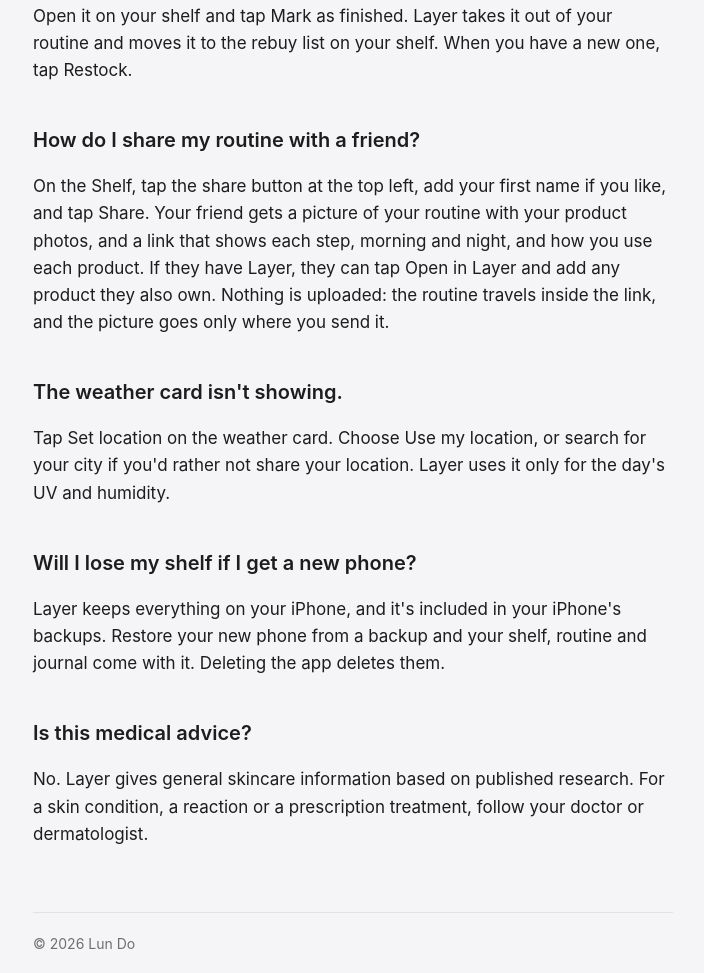
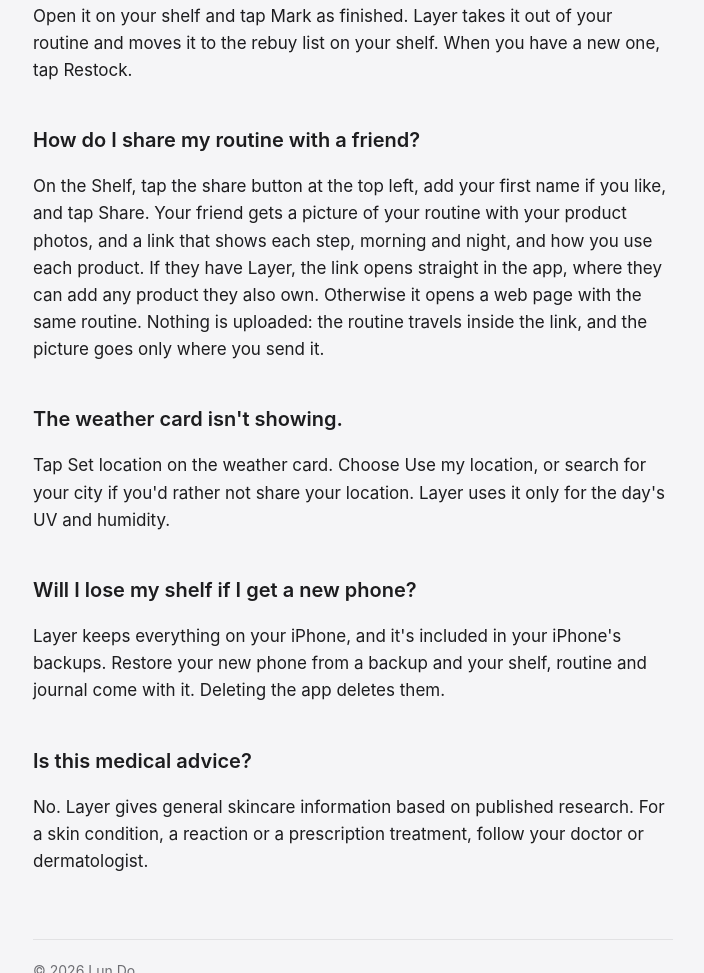
Before and after one commit to mark22d-kaijunumber8/layer, a plain HTML site: page support.html in a window 1280 px wide. Shown: the part 1298-2271 px from the top of the page, without its empty margins (287-991 px from the left). Drawn offline with Linux system fonts and the light colour scheme.

Commit message:
Shared links open in the app

```diff
--- a/support.html
+++ b/support.html
@@ -37,7 +37,7 @@
     <p>Open it on your shelf and tap Mark as finished. Layer takes it out of your routine and moves it to the rebuy list on your shelf. When you have a new one, tap Restock.</p>
 
     <h2>How do I share my routine with a friend?</h2>
-    <p>On the Shelf, tap the share button at the top left, add your first name if you like, and tap Share. Your friend gets a picture of your routine with your product photos, and a link that shows each step, morning and night, and how you use each product. If they have Layer, they can tap Open in Layer and add any product they also own. Nothing is uploaded: the routine travels inside the link, and the picture goes only where you send it.</p>
+    <p>On the Shelf, tap the share button at the top left, add your first name if you like, and tap Share. Your friend gets a picture of your routine with your product photos, and a link that shows each step, morning and night, and how you use each product. If they have Layer, the link opens straight in the app, where they can add any product they also own. Otherwise it opens a web page with the same routine. Nothing is uploaded: the routine travels inside the link, and the picture goes only where you send it.</p>
 
     <h2>The weather card isn't showing.</h2>
     <p>Tap Set location on the weather card. Choose Use my location, or search for your city if you'd rather not share your location. Layer uses it only for the day's UV and humidity.</p>
```
